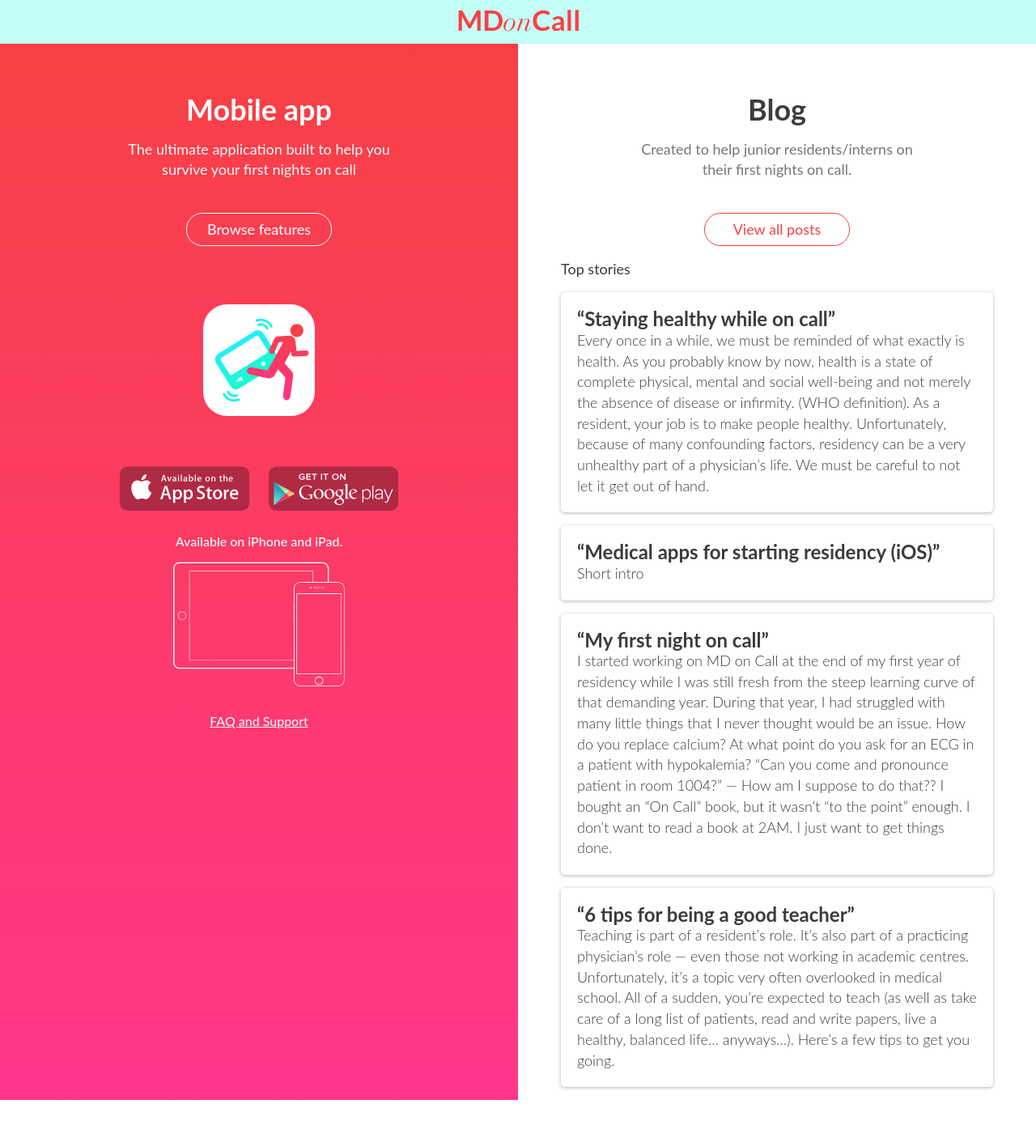
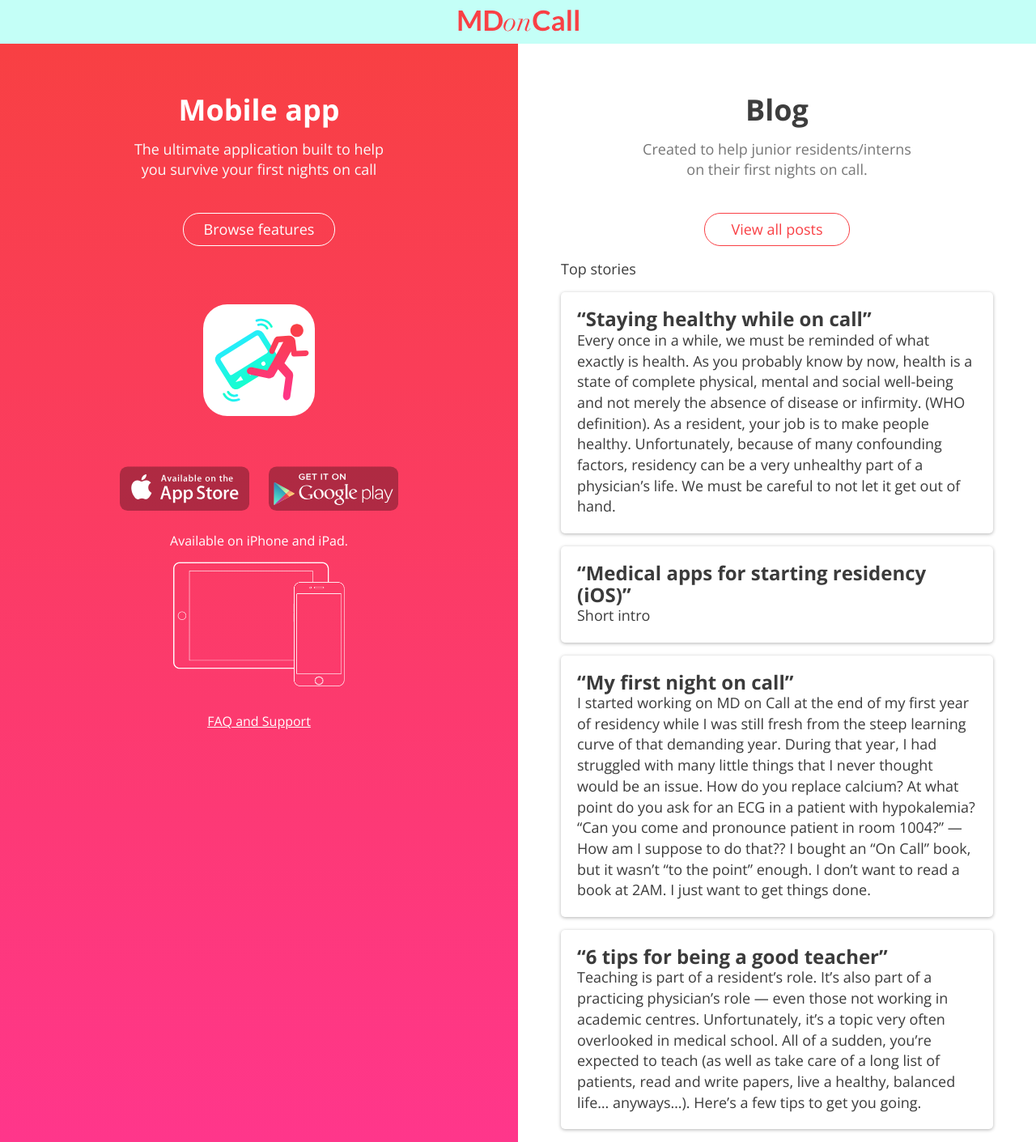
Before and after one commit to Messil/messil.github.io, a Jekyll site: the page built from index.html, in a window 1280 px wide. Shown: the whole page at 81% size. Built offline with Jekyll 4.4.1, drawn with Linux system fonts in a browser that asks for light colours; before the commit the page ends 1359 px from its top, so only the background shows below that.

Commit message:
Open Sans

```diff
--- a/_sass/main.scss
+++ b/_sass/main.scss
@@ -9,7 +9,7 @@
     outline: none;
 }
 body {
-    font-family: 'Lato', sans-serif;
+    font-family: 'Open Sans', sans-serif;
     min-height: 100%;
     color: #3b3b3b;
     text-rendering: optimizeLegibility;
```
